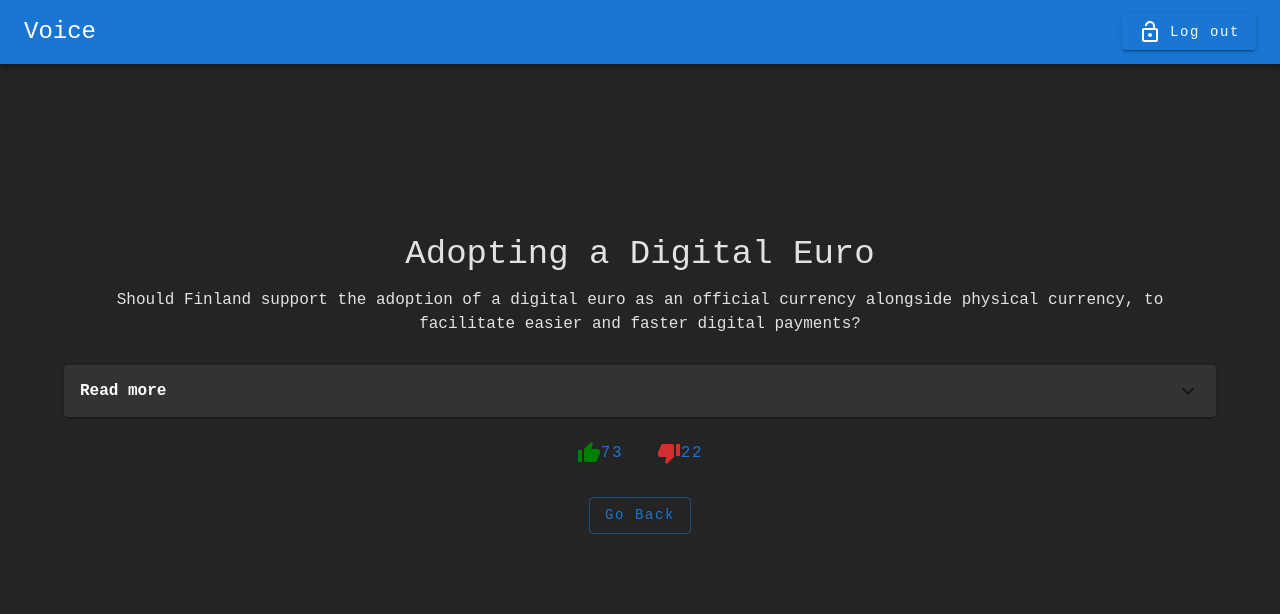
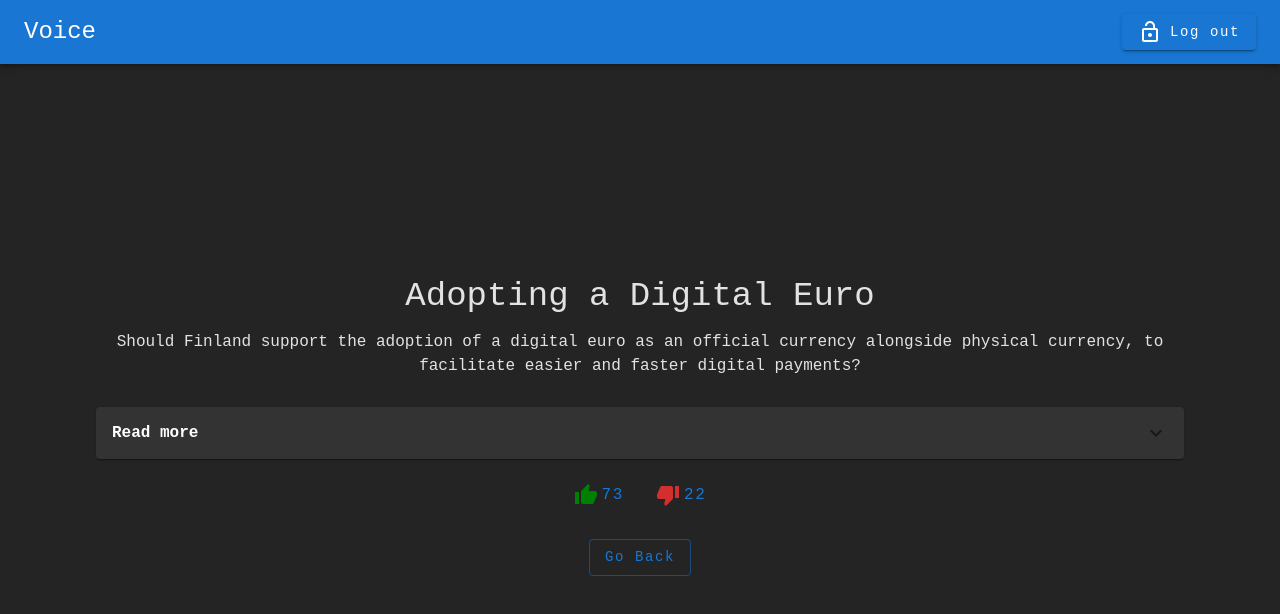
Before and after one commit to isakpulkki/Junction2024, a React (Vite) app: page / in a window 1280 px wide. Both pictures are taken after a click on the button 346 px from the left and 296 px from the top of the page. Shown: the top 614 px of the page. Built offline with nearby package versions, Linux system fonts and the light colour scheme.

Commit message:
Modify polls page

```diff
--- a/src/App.tsx
+++ b/src/App.tsx
@@ -21,7 +21,7 @@ export const theme = createTheme({
   colorSchemes: {
     dark: {
       palette: {
-        primary: { main: '#f5f5f5' },
+        primary: { main: '#ffffff' },
       },
     },
   },
--- a/src/pages/Poll.tsx
+++ b/src/pages/Poll.tsx
@@ -69,7 +69,9 @@ export default function Poll() {
 
   return (
     <ThemeProvider theme={theme}>
+      <div style={{marginBottom: '10px'}}>
       <AuthenticationBar />
+      </div>
       <Container>
         <Box
           sx={{
@@ -78,6 +80,7 @@ export default function Poll() {
             alignItems: 'center',
             justifyContent: 'center',
             minHeight: '80vh',
+            padding: 4,
             textAlign: 'center',
           }}
         >
@@ -88,7 +91,7 @@ export default function Poll() {
             {poll.description}
           </Typography>
 
-          {/* Single Accordion with all information */}
+          {/* Dropdown Accordion */}
           <Box mt={3} width="100%">
             <Accordion sx={{backgroundColor: "#333333"}}>
               <AccordionSummary expandIcon={<ExpandMoreIcon />}>
@@ -97,7 +100,7 @@ export default function Poll() {
                 </Typography>
               </AccordionSummary>
               <AccordionDetails>
-                {/* Summary Section */}
+                {/* Summary */}
                 <Typography variant="subtitle1" fontWeight="bold" color="white" mb={1}>
                   Summary:
                 </Typography>
@@ -164,7 +167,7 @@ export default function Poll() {
                 ) : (
                   <ThumbDownIcon color="error" />
                 )}
-                <Typography variant="body1">
+                <Typography variant="body1" sx={{ marginLeft: '4px' }}>
                   {votes[type as VoteType]}
                 </Typography>
               </Button>
```
